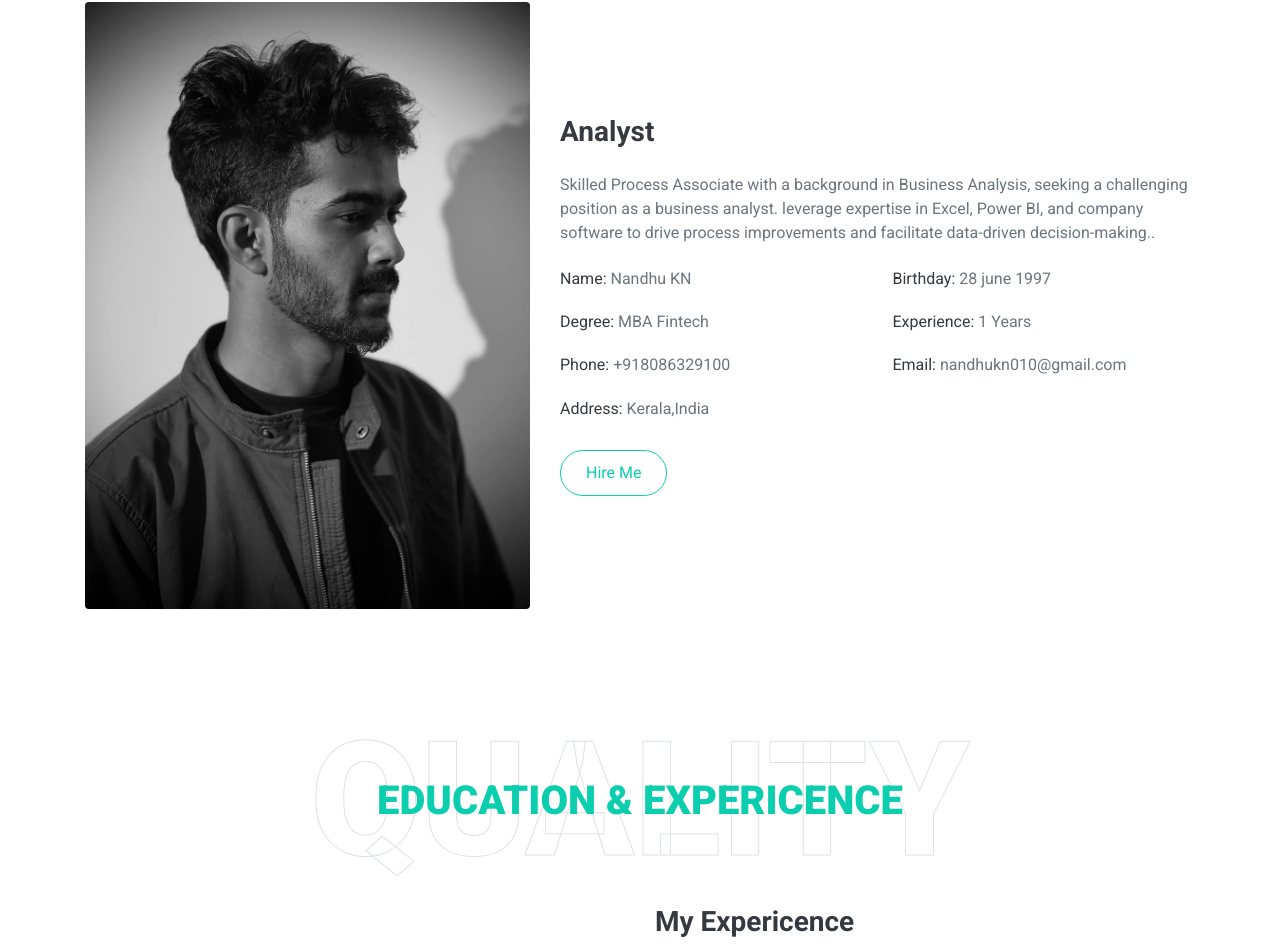
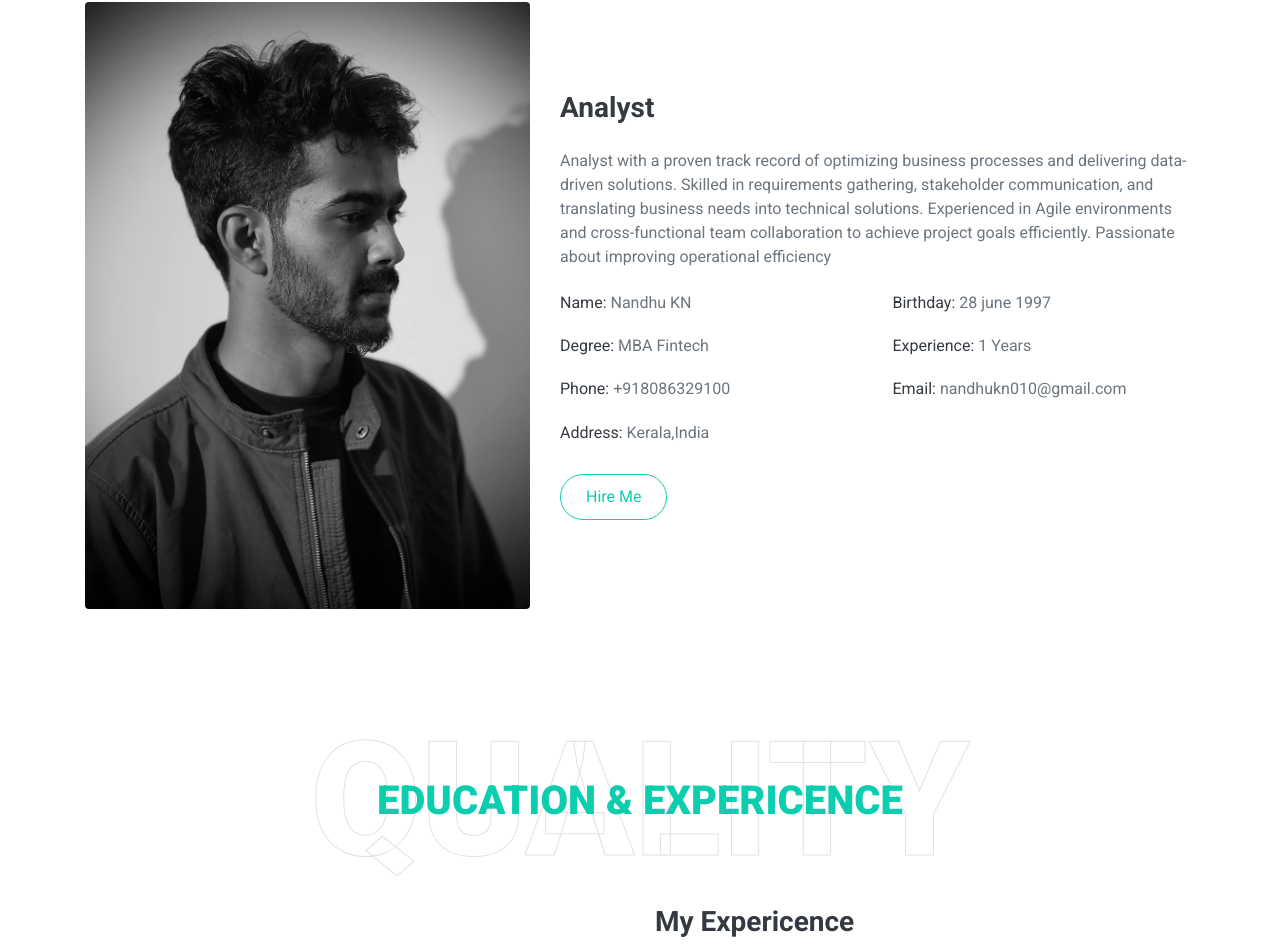
Before and after one commit to nandhukn010/nandhukn010.github.io, a plain HTML site: page index.html in a window 1280 px wide. Shown: the part 1094-2040 px from the top of the page. Drawn offline with nearby package versions, Linux system fonts and the light colour scheme.

Commit message:
Update index.html

```diff
--- a/index.html
+++ b/index.html
@@ -104,9 +104,7 @@
                 </div>
                 <div class="col-lg-7">
                     <h3 class="mb-4">Analyst</h3>
-                    <p>Skilled Process Associate with a background in Business Analysis, seeking a challenging position as a business analyst.
-			    leverage expertise in Excel, Power BI, and company software to drive process improvements
-			    and facilitate data-driven decision-making..</p>
+                    <p>Analyst with a proven track record of optimizing business processes and delivering data-driven solutions. Skilled in requirements gathering, stakeholder communication, and translating business needs into technical solutions. Experienced in Agile environments and cross-functional team collaboration to achieve project goals efficiently. Passionate about improving operational efficiency</p>
                     <div class="row mb-3">
                         <div class="col-sm-6 py-2"><h6>Name: <span class="text-secondary">Nandhu KN</span></h6></div>
                         <div class="col-sm-6 py-2"><h6>Birthday: <span class="text-secondary">28 june 1997</span></h6></div>
```
